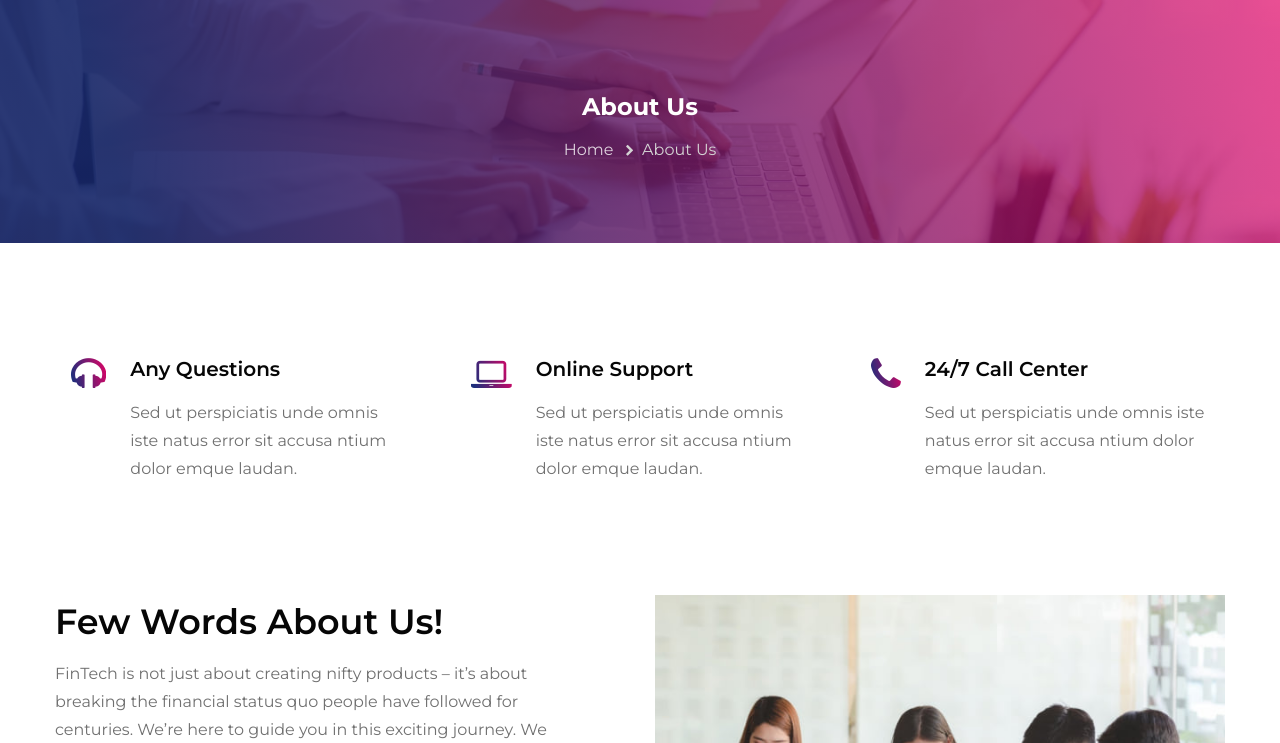
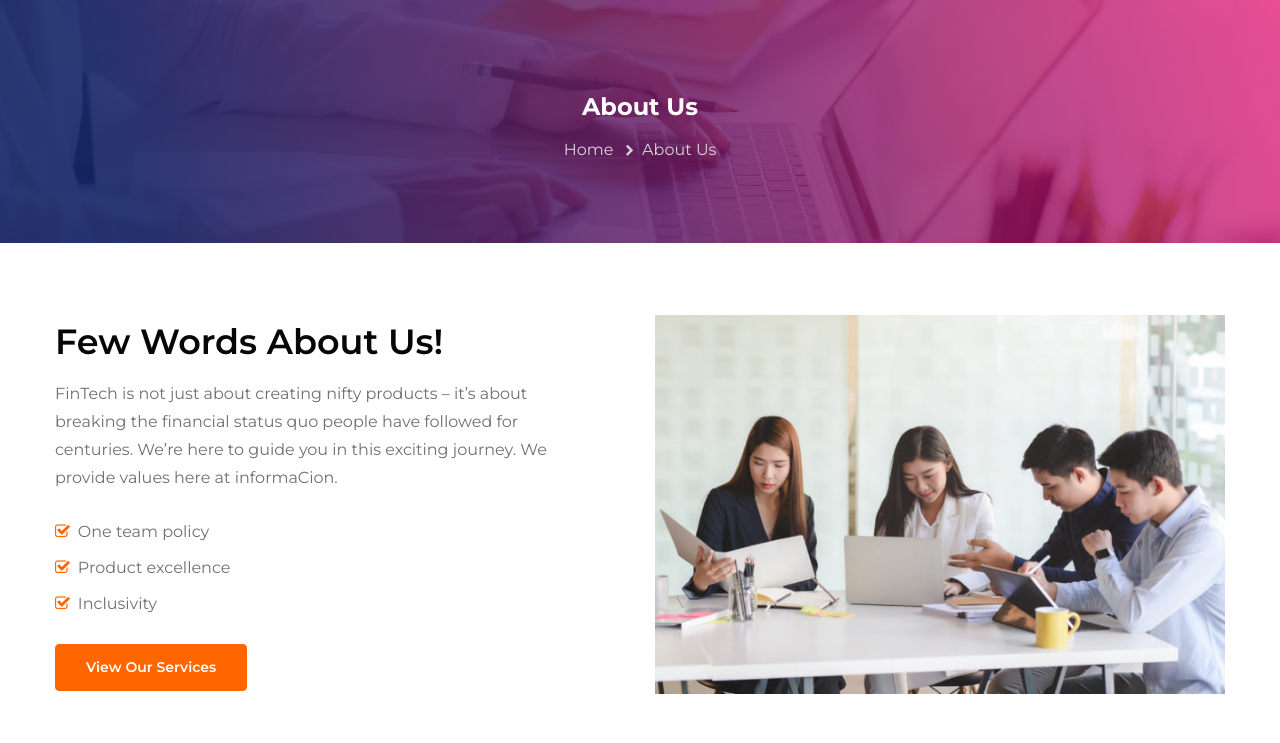
Before and after one commit to AnilK-Panta/99554f4, a plain HTML site: page about.html in a window 1280 px wide. Shown: the part 57-800 px from the top of the page. Drawn offline with Linux system fonts and the light colour scheme.

Commit message:
about us page unwanted removed

```diff
--- a/about.html
+++ b/about.html
@@ -210,7 +210,7 @@ Author URL: http://w3layouts.com
     <!-- //inner banner -->
 
     <!-- about section -->
-    <section class="about-section py-5">
+    <!-- <section class="about-section py-5">
         <div class="container py-lg-5 pt-3">
             <div class="row">
                 <div class="col-lg-4 col-md-6">
@@ -251,12 +251,12 @@ Author URL: http://w3layouts.com
                 </div>
             </div>
         </div>
-    </section>
+    </section> -->
     <!-- //about section -->
 
     <!-- about-2 section -->
-    <section class="w3l-about-2 pb-5">
-        <div class="container pb-md-5 pb-4">
+    <section class="w3l-about-2 pb-5 pt-5">
+        <div class="container pb-md-5 pb-4 pt-4">
             <div class="row align-items-center justify-content-between">
                 <div class="col-lg-6 about-2-secs-left pr-lg-5">
                     <h3 class="title-style mb-sm-3 mb-2">Few Words About Us!</h3>
@@ -398,7 +398,7 @@ Author URL: http://w3layouts.com
     <!-- //image with content section -->
 
     <!-- customers section -->
-    <section class="w3l-customer-block py-5">
+    <!-- <section class="w3l-customer-block py-5">
         <div class="container py-md-5 py-4">
             <div class="row justify-content-center">
                 <div class="col-md-8">
@@ -467,7 +467,7 @@ Author URL: http://w3layouts.com
                 </div>
             </div>
         </div>
-    </section>
+    </section> -->
     <!-- //customers section -->
 
     <!-- footer -->
```
